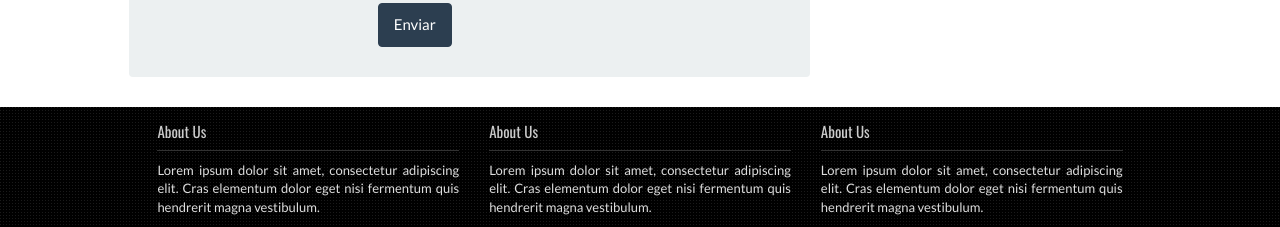
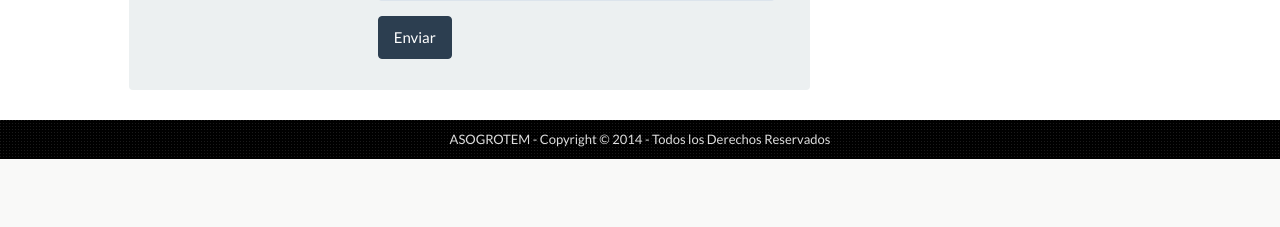
Before and after one commit to bryanmolinamontero/LaTembladera, a Django app: page /contacto/ in a window 1280 px wide. Shown: the part 1238-1465 px from the top of the page. After the commit the page ends 1397 px from the top, so only its background shows below. Run offline with Django 3.2, Linux system fonts and the light colour scheme; some libraries are stand-ins or nearby versions.

Commit message:
Cambio de logo
Nuevo logo dado por la empresa

```diff
--- a/laTembladera/templates/base.html
+++ b/laTembladera/templates/base.html
@@ -1,6 +1,12 @@
 <!doctype html>
 <html lang="es">
 <head>
+    <!-- Desarrollador Bryan Kevin Molina Montero
+    bryanux@gmail.com
+    http://twitter.com/bryanux
+    http://bryanmolina.alwaysdata.net
+    http://github.com/bryanux
+    -->
     <meta charset="UTF-8">
     <title>..: ASOGROTEM :..</title>
     <meta name="viewport" content="width=device-width, initial-scale=1">
@@ -60,7 +66,7 @@
     <div class="row">
         <div class="col-md-6 col-sm-6">
             <div class="row" >
-            <center><div id="ex4" class="col-md-4" style=" padding-top: 10px; padding-bottom: 10px;"><a href="/"> <img class="img-responsive" src="/static/img/logo.png" alt=""/></a></div></center>
+            <center><div id="ex4" class="col-md-4" style=" padding-top: 10px; padding-bottom: 10px;"><a href="/"> <img class="img-responsive" src="/static/img/logo2.png" alt=""/></a></div></center>
             <div class="col-md-8 headerTitle visible-md visible-lg">ASOGROTEM</div>
             <div class="col-md-8 visible-sm visible-xs" style="text-align: center"><h1>ASOGROTEM</h1></div>
             </div>
@@ -141,29 +147,13 @@
 
 
 <footer>
-
     <div class="container cent">
         <div class="row">
-            <div class="col-md-4">
-                <div class="widget">
-						<h4>About Us</h4>
-						<p>Lorem ipsum dolor sit amet, consectetur adipiscing elit. Cras elementum dolor eget nisi fermentum quis hendrerit magna vestibulum. </p>
-					</div>
-            </div>
 
+            <div class="col-xs-12">
 
-            <div class="col-md-4">
-                <div class="widget">
-						<h4>About Us</h4>
-						<p>Lorem ipsum dolor sit amet, consectetur adipiscing elit. Cras elementum dolor eget nisi fermentum quis hendrerit magna vestibulum. </p>
-					</div>
-            </div>
+						<p style="text-align: center">ASOGROTEM - Copyright © 2014 - Todos los Derechos Reservados</p>
 
-            <div class="col-md-4">
-                <div class="widget">
-						<h4>About Us</h4>
-						<p>Lorem ipsum dolor sit amet, consectetur adipiscing elit. Cras elementum dolor eget nisi fermentum quis hendrerit magna vestibulum. </p>
-					</div>
             </div>
         </div>
     </div>
```
Also changed, not shown: laTembladera/static/img/logo.jpg (added), laTembladera/static/img/logo2.jpg (added), laTembladera/static/img/logo2.png (added).
